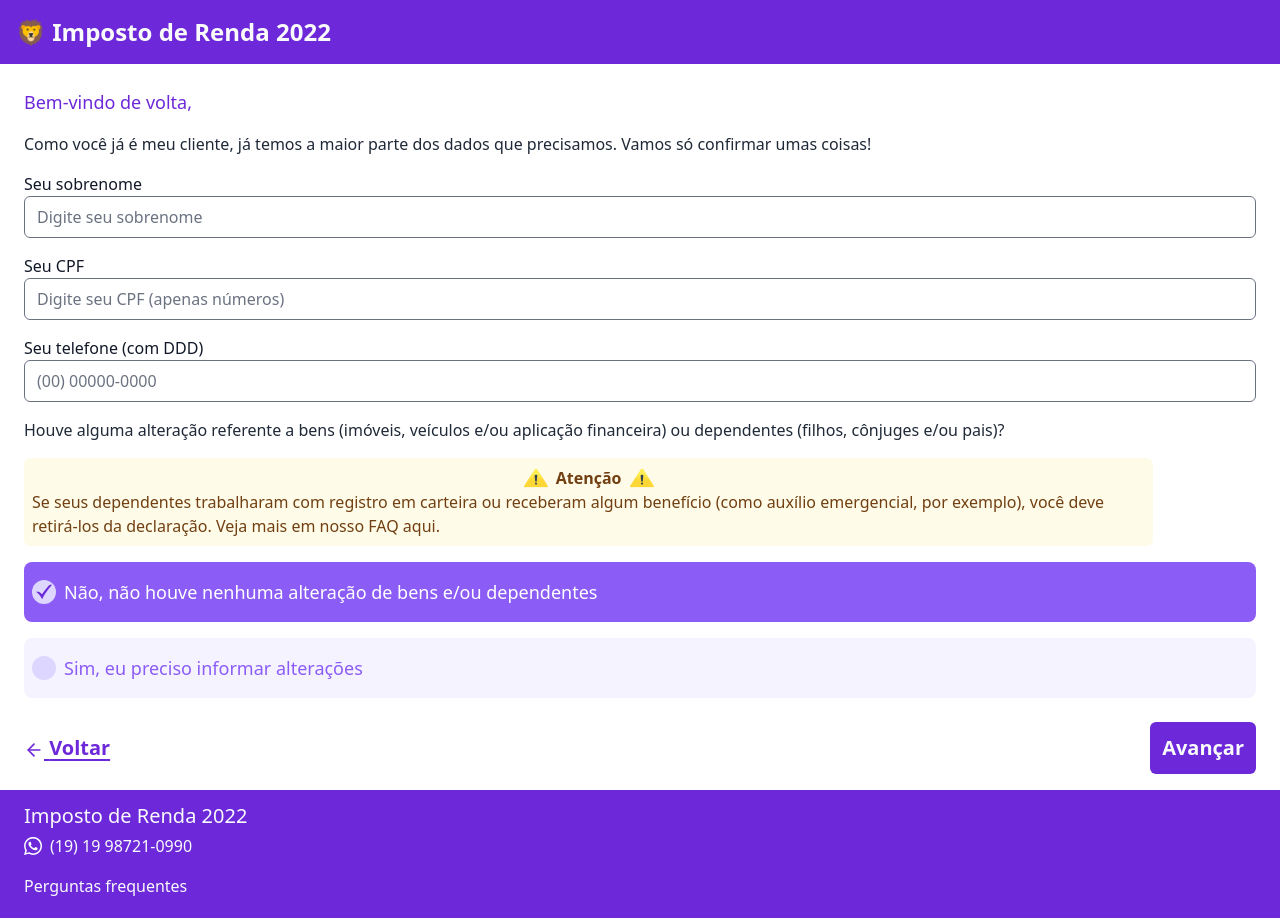
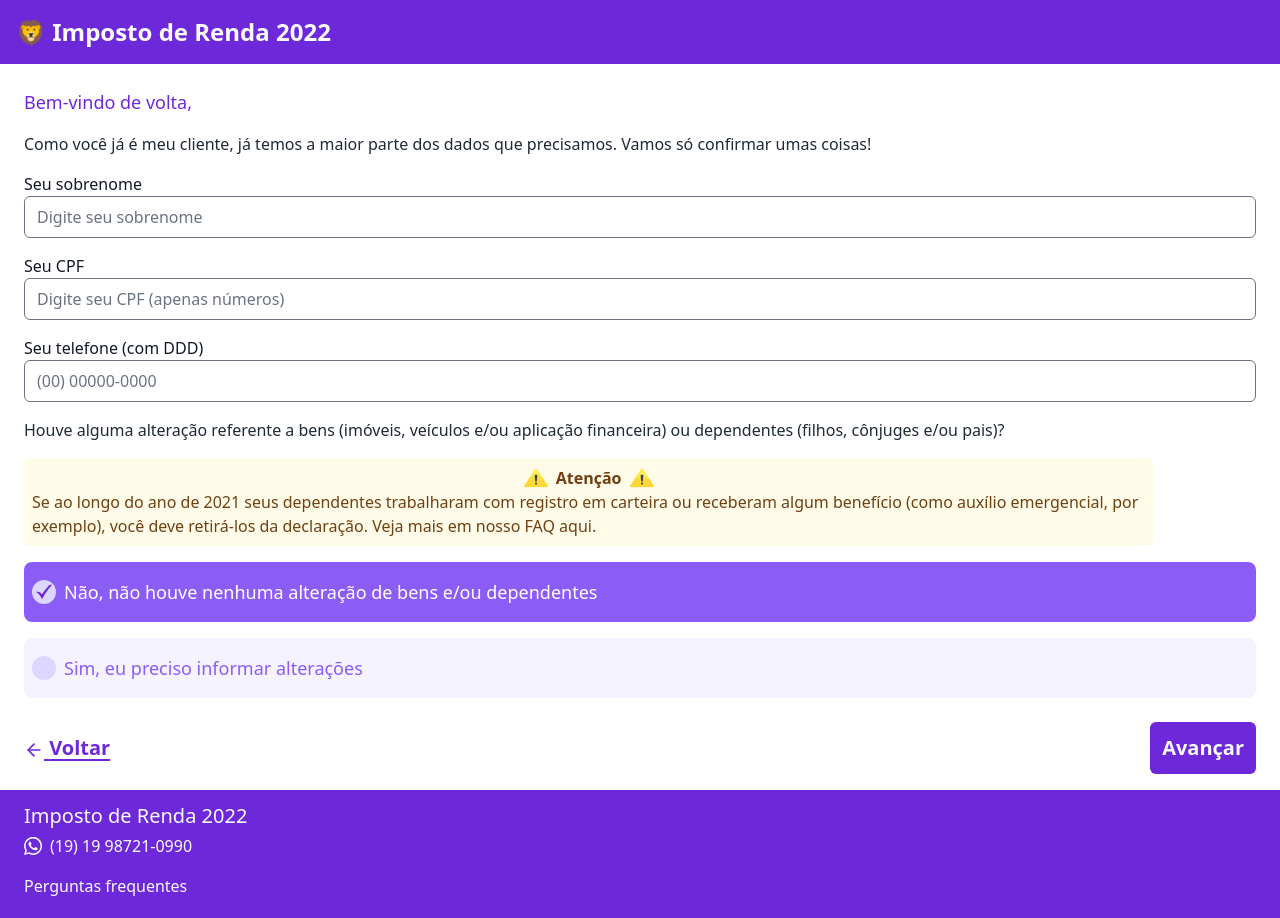
Before and after one commit to tadomaitis/declaracao-ir, a Next.js app: page /declaracao/jaecliente/passo1 in a window 1280 px wide. Built offline with nearby package versions, Linux system fonts and the light colour scheme.

Commit message:
change Input Component to use react-input-mask

```diff
--- a/components/Form/Input/Input.tsx
+++ b/components/Form/Input/Input.tsx
@@ -1,3 +1,4 @@
+import InputMask from 'react-input-mask'
 import styles from './Input.module.css'
 
 type Props = {
@@ -5,20 +6,22 @@ type Props = {
   label: string
   type: string
   placeholder: string
+  mask: string | RegExp[]
   onChange: (event: React.ChangeEvent<HTMLInputElement>) => void
 }
 
-export function Input({ id, label, type, placeholder, onChange }: Props) {
+export function Input({ id, label, type, placeholder, mask, onChange }: Props) {
   return (
     <div className={styles.inputContainer} onChange={onChange}>
       <label htmlFor={id} className={styles.inputLabel}>
         {label}
       </label>
-      <input
+      <InputMask
         id={id}
         type={type}
         placeholder={placeholder}
         className={styles.input}
+        mask={mask}
       />
     </div>
   )
--- a/pages/declaracao/inicial.tsx
+++ b/pages/declaracao/inicial.tsx
@@ -51,6 +51,7 @@ const JaECliente = (): JSX.Element => {
         type="text"
         placeholder="Digite seu primeiro nome"
         onChange={handleNameInputChange}
+        mask=""
       />
       <p className={styles.pageContent}>
         Você já é meu cliente de anos anteriores?
--- a/pages/declaracao/jaecliente/passo1.tsx
+++ b/pages/declaracao/jaecliente/passo1.tsx
@@ -73,6 +73,7 @@ const JaEClientePasso1 = (): JSX.Element => {
         type="text"
         placeholder="Digite seu sobrenome"
         onChange={handleSurnameInputChange}
+        mask=""
       />
       <Input
         id="cpf"
@@ -80,6 +81,7 @@ const JaEClientePasso1 = (): JSX.Element => {
         type="text"
         placeholder="Digite seu CPF (apenas números)"
         onChange={handleCPFInputChange}
+        mask="999.999.999-99"
       />
       <Input
         id="phone"
@@ -87,6 +89,7 @@ const JaEClientePasso1 = (): JSX.Element => {
         type="tel"
         placeholder="(00) 00000-0000"
         onChange={handlePhoneInputChange}
+        mask="(99) 99999-9999"
       />
       <p className={styles.pageContent}>
         Houve alguma alteração referente a bens (imóveis, veículos e/ou
@@ -94,9 +97,10 @@ const JaEClientePasso1 = (): JSX.Element => {
       </p>
       <Warning
         title="Atenção"
-        content="Se seus dependentes trabalharam com registro em carteira ou receberam
-          algum benefício (como auxílio emergencial, por exemplo), você deve
-          retirá-los da declaração. Veja mais em nosso FAQ aqui."
+        content="Se ao longo do ano de 2021 seus dependentes trabalharam com
+          registro em carteira ou receberam algum benefício (como auxílio
+          emergencial, por exemplo), você deve retirá-los da declaração. Veja
+          mais em nosso FAQ aqui."
       />
       <SelectOption
         label="Não, não houve nenhuma alteração de bens e/ou dependentes"
```
